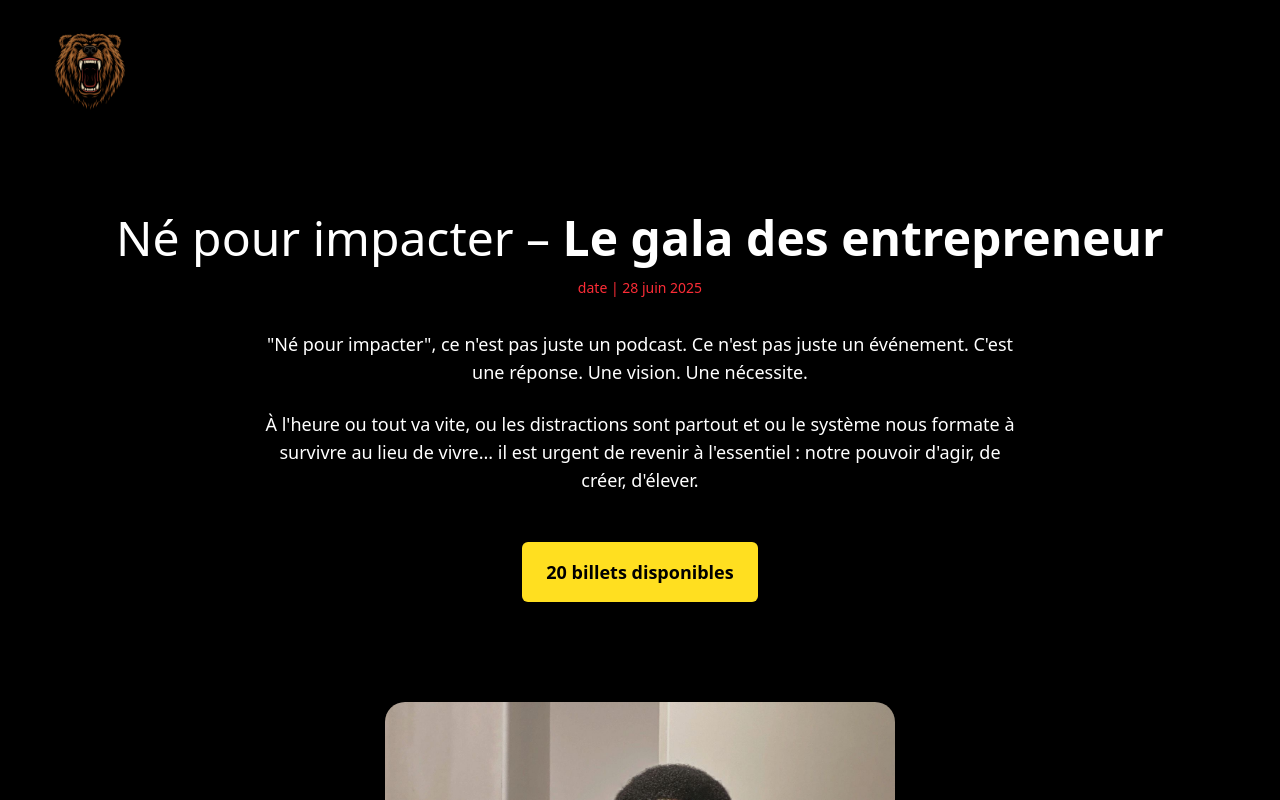
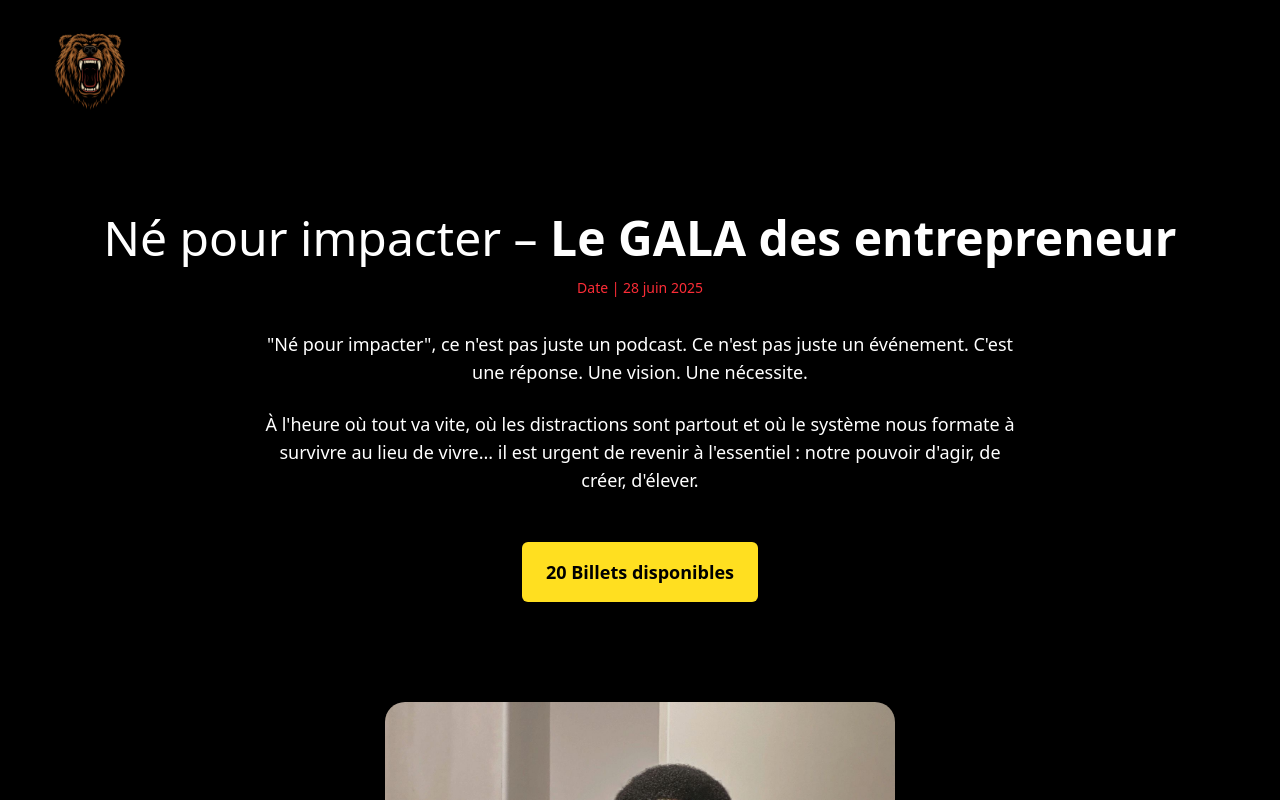
Before and after one commit to FayadIdrissB/NPI-, a React (Vite) app in the folder NPI-Front/: page / in a window 1280 px wide. Shown: the top 800 px of the page. Built offline with nearby package versions, Linux system fonts and the light colour scheme.

Commit message:
update file

```diff
--- a/NPI-Front/src/pages/home/index.tsx
+++ b/NPI-Front/src/pages/home/index.tsx
@@ -21,22 +21,22 @@ function Home() {
         <section className="bg-black text-white py-16 px-4 text-center">
           <h1 className="text-4xl md:text-5xl font-light mb-4">
             Né pour impacter –{" "}
-            <span className="font-semibold">Le gala des entrepreneur</span>
+            <span className="font-semibold">Le GALA des entrepreneur</span>
           </h1>
           <p className="text-lime-400 text-red-500 text-sm font-medium mb-8">
-            date | 28 juin 2025
+            Date | 28 juin 2025
           </p>
           <p className="max-w-3xl mx-auto text-lg mb-6">
             "Né pour impacter", ce n'est pas juste un podcast. Ce n'est pas juste un événement.
             C'est une réponse. Une vision. Une nécessite.
           </p>
           <p className="max-w-3xl mx-auto text-lg mb-12">
-            À l'heure ou tout va vite, ou les distractions sont partout et ou le système nous formate
+            À l'heure où tout va vite, où les distractions sont partout et où le système nous formate
             à survivre au lieu de vivre... il est urgent de revenir à l'essentiel : notre pouvoir d'agir,
             de créer, d'élever.
           </p>
           <div className="inline-block bg-yellow-300 text-black font-bold text-lg px-6 py-4 rounded-md">
-            {remainingTickets} billet{remainingTickets > 1 ? 's' : ''} disponible{remainingTickets > 1 ? 's' : ''}
+            {remainingTickets} Billet{remainingTickets > 1 ? 's' : ''} disponible{remainingTickets > 1 ? 's' : ''}
             <br />
           </div>
 
```
